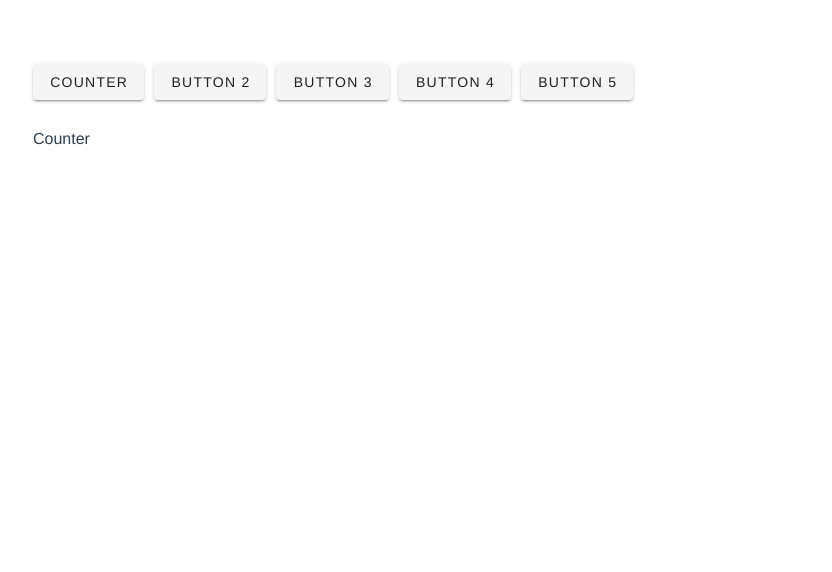
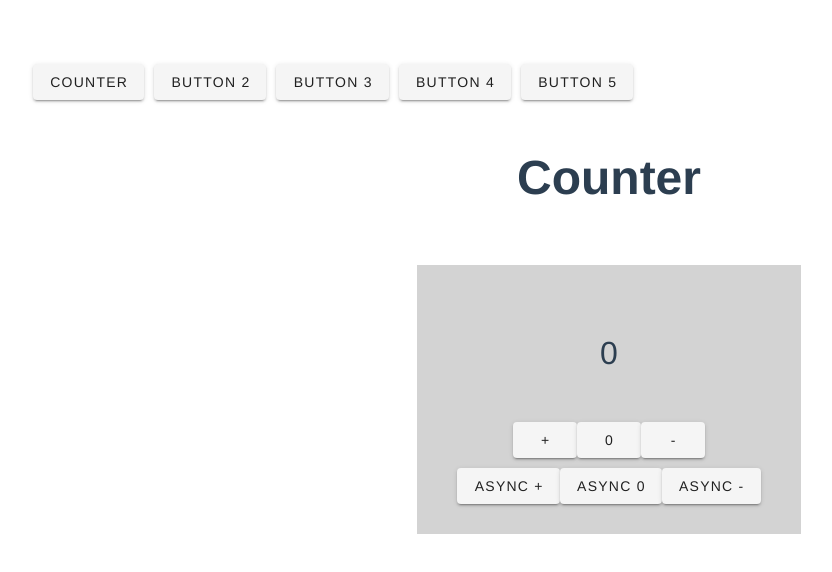
Before and after one commit to AdriannaMusialik/Vue-exercises_2, a Vue app: page /#/Counter in a window 1280 px wide. Shown: the top 572 px of the page, without its empty margins (31-863 px from the left). Built offline with nearby package versions, Linux system fonts and the light colour scheme.

Commit message:
added Counter component

```diff
--- a/package.json
+++ b/package.json
@@ -11,7 +11,8 @@
     "core-js": "^3.6.5",
     "vue": "^2.6.11",
     "vue-router": "^3.3.4",
-    "vuetify": "^2.3.6"
+    "vuetify": "^2.3.6",
+    "vuex": "^3.5.1"
   },
   "devDependencies": {
     "@vue/cli-plugin-babel": "~4.4.0",
--- a/src/components/Counter.vue
+++ b/src/components/Counter.vue
@@ -1,3 +1,81 @@
 <template>
-    <div>Counter</div>
+    <div class="counter">
+        <div class="counter_title">Counter</div>
+        <div class="counter_body">
+            <div class="counter_result">{{this.$store.state.counter}}</div>
+            <div class="counter_buttons">
+                <v-btn @click="increment">+</v-btn>
+                <v-btn @click="reset">0</v-btn>
+                <v-btn @click="decrement">-</v-btn>
+            </div>
+            <div class="counter_asyncButtons">
+                <v-btn @click="asyncIncrement">async +</v-btn>
+                <v-btn @click="asyncReset">async 0</v-btn>
+                <v-btn @click="asyncDecrement">async -</v-btn>
+            </div>
+        </div>
+    </div>
 </template>
+
+<script>
+export default {
+    name: 'Counter',
+    methods: {
+        increment () {
+           this.$store.commit('increment');
+        },
+        decrement () {
+           this.$store.commit('decrement');
+        },
+        reset () {
+           this.$store.commit('reset');
+        },
+        asyncIncrement () {
+           this.$store.dispatch('asyncIncrement');
+        },
+        asyncDecrement () {
+           this.$store.dispatch('asyncDecrement');
+        },
+        asyncReset () {
+           this.$store.dispatch('asyncReset');
+        },
+    }
+}
+
+</script>
+<style>
+.counter {
+    display: flex;
+    justify-content: center;
+    align-items: center;
+    flex-direction: column;
+}
+
+.counter_title {
+    font-size: 6vh;
+    font-weight: bold;
+    margin: 20px 0;
+}
+
+.counter_body{
+    display: flex;
+    flex-direction: column;
+    justify-content: center;
+    align-items: center;
+    flex-wrap: wrap;
+    background-color: lightgrey;
+    margin: 40px 0;
+    padding: 20px 10px;
+    width: 30vw;
+}
+
+.counter_result {
+    font-size: 4vh;
+    margin: 50px 0;
+}
+
+.counter_asyncButtons {
+    margin: 10px 0;
+}
+
+</style>
--- a/src/main.js
+++ b/src/main.js
@@ -3,6 +3,7 @@ import App from './App.vue'
 import Vuetify from 'vuetify';
 import 'vuetify/dist/vuetify.min.css';
 import router from './router';
+import store from "./store/counter"
 
 Vue.use(Vuetify);
 
@@ -11,6 +12,7 @@ const vuetifyOptions = { };
 
 new Vue({
   router,
+  store,
   vuetify: new Vuetify(vuetifyOptions),
   render: h => h(App),
 }).$mount('#app');
--- /dev/null
+++ b/src/store/counter.js
@@ -0,0 +1,50 @@
+import Vue from 'vue'
+import Vuex from 'vuex'
+
+Vue.use(Vuex)
+
+const store = new Vuex.Store({
+  state: {
+    counter: 0
+  },
+  mutations: {
+    increment (state) {
+        state.counter++;
+    },
+    decrement (state) {
+        state.counter--;
+    },
+    reset() {
+        this.state.counter = 0;
+    }
+  },
+  actions: {
+    asyncIncrement ({ commit }) {
+        return new Promise((resolve) => {
+          setTimeout(() => {
+            commit('increment')
+            resolve()
+          }, 3000)
+        })
+      },
+    asyncDecrement ({ commit }) {
+        return new Promise((resolve) => {
+          setTimeout(() => {
+            commit('decrement')
+            resolve()
+          }, 3000)
+        })
+      },
+
+    asyncReset ({ commit }) {
+        return new Promise((resolve) => {
+          setTimeout(() => {
+            commit('reset')
+            resolve()
+          }, 3000)
+        })
+      }
+    }
+})
+
+export default store;
```
Also changed, not shown: 1 other file (tests, documents, lock files or other folders).
